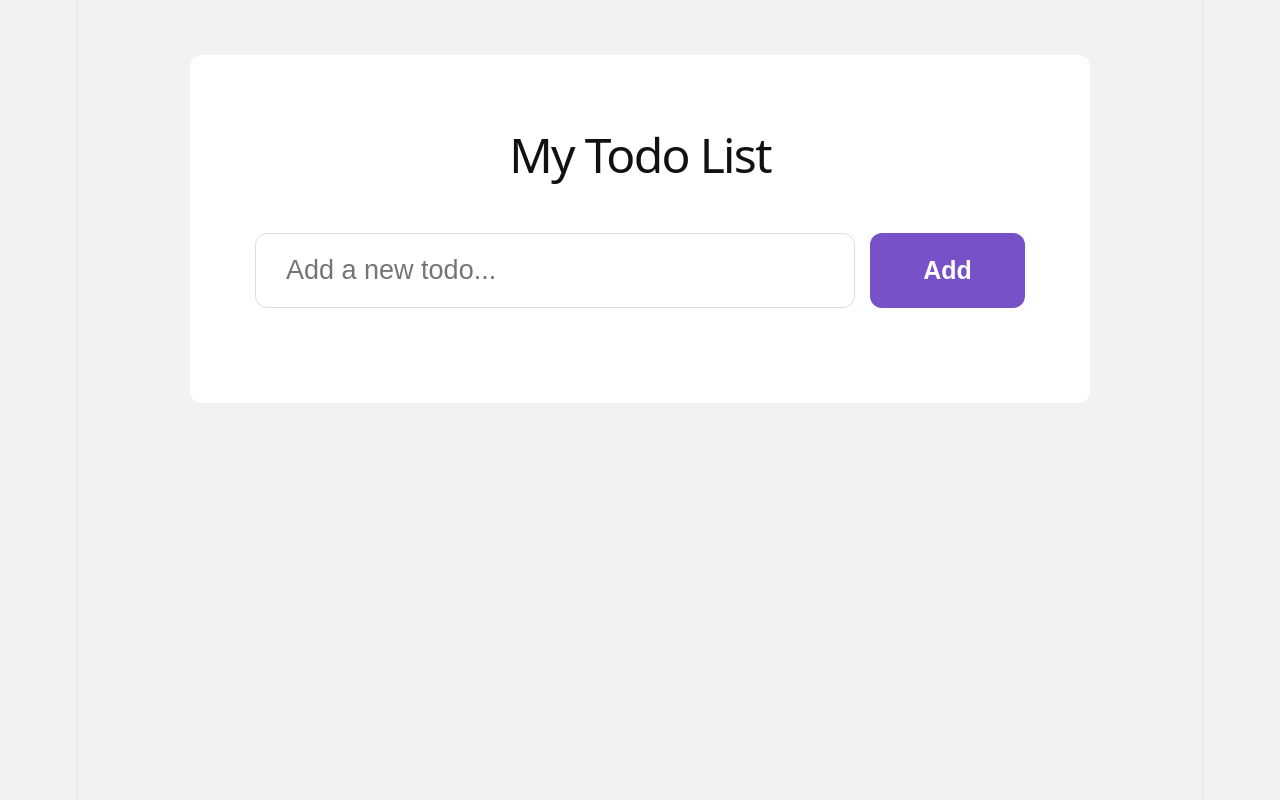
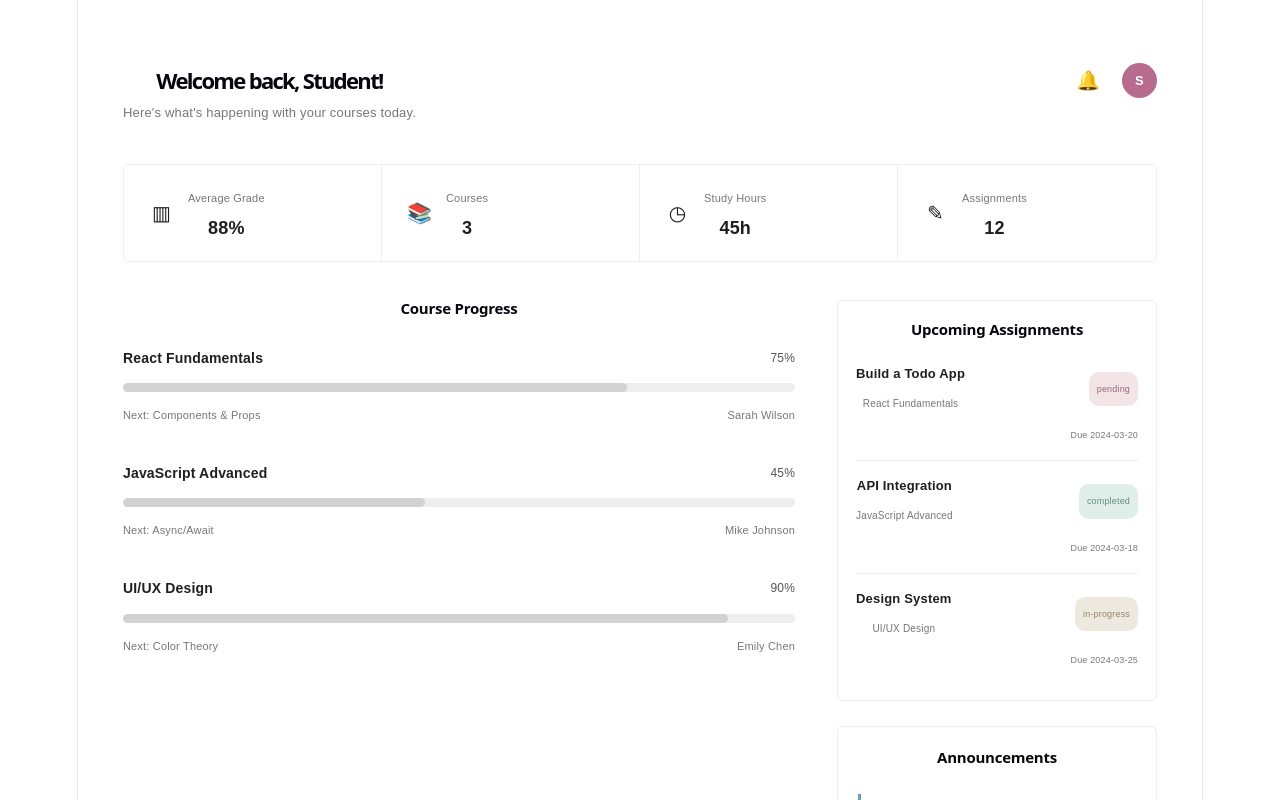
Before and after one commit to hanadaadn20-oss/react-exercise, a React (Vite) app: page / in a window 1280 px wide. Shown: the top 800 px of the page. Built offline with nearby package versions, Linux system fonts and the light colour scheme.

Commit message:
new commit

```diff
--- a/src/App.jsx
+++ b/src/App.jsx
@@ -1,38 +1,50 @@
-import { useState } from "react";
+import React from "react";
 
 function App() {
-  const [todos, setTodos] = useState([]);
-  const [input, setInput] = useState("");
+  const courses = [
+    {
+      name: "React Fundamentals",
+      progress: 75,
+      next: "Next: Components & Props",
+      teacher: "Sarah Wilson",
+    },
+    {
+      name: "JavaScript Advanced",
+      progress: 45,
+      next: "Next: Async/Await",
+      teacher: "Mike Johnson",
+    },
+    {
+      name: "UI/UX Design",
+      progress: 90,
+      next: "Next: Color Theory",
+      teacher: "Emily Chen",
+    },
+  ];
 
-  const addTodo = () => {
-    if (input.trim() === "") return;
-
-    const newTodo = {
-      id: Date.now(),
-      text: input,
-      completed: false,
-    };
-
-    setTodos([...todos, newTodo]);
-    setInput("");
-  };
-
-  const toggleTodo = (id) => {
-    setTodos(
-      todos.map((todo) =>
-        todo.id === id
-          ? { ...todo, completed: !todo.completed }
-          : todo
-      )
-    );
-  };
-
-  const deleteTodo = (id) => {
-    setTodos(todos.filter((todo) => todo.id !== id));
-  };
+  const assignments = [
+    {
+      title: "Build a Todo App",
+      course: "React Fundamentals",
+      status: "pending",
+      date: "Due 2024-03-20",
+    },
+    {
+      title: "API Integration",
+      course: "JavaScript Advanced",
+      status: "completed",
+      date: "Due 2024-03-18",
+    },
+    {
+      title: "Design System",
+      course: "UI/UX Design",
+      status: "in-progress",
+      date: "Due 2024-03-25",
+    },
+  ];
 
   return (
-    <>
+    <div className="app">
       <style>{`
         * {
           box-sizing: border-box;
@@ -41,176 +53,555 @@ function App() {
         }
 
         body {
-          font-family: Arial, sans-serif;
-          background: #f2f2f2;
+          font-family: Arial, Helvetica, sans-serif;
+          background: #ffffff;
+          color: #1f1f1f;
         }
 
-        .page {
+        .app {
+          width: 100%;
           min-height: 100vh;
-          padding: 55px 20px;
+          background: #fff;
         }
 
-        .todo-container {
-          max-width: 900px;
-          margin: auto;
-          background: white;
-          padding: 55px 65px;
-          border-radius: 12px;
+        .container {
+          width: 92%;
+          max-width: 1250px;
+          margin: 0 auto;
+          padding: 35px 0;
         }
 
-        h1 {
-          text-align: center;
-          font-size: 48px;
-          margin-bottom: 65px;
-          color: #111;
+        /* HEADER */
+
+        .header {
+          display: flex;
+          justify-content: space-between;
+          align-items: center;
+          margin-bottom: 38px;
         }
 
-        .input-area {
-          display: flex;
-          gap: 15px;
-          margin-bottom: 40px;
+        .welcome h1 {
+          font-size: 22px;
+          margin-bottom: 7px;
+          font-weight: 700;
         }
 
-        .input-area input {
-          flex: 1;
-          height: 75px;
-          padding: 0 30px;
-          border: 1px solid #ddd;
-          border-radius: 12px;
-          font-size: 27px;
-          outline: none;
+        .welcome p {
+          color: #777;
+          font-size: 13px;
         }
 
-        .add-btn {
-          width: 155px;
-          border: none;
-          border-radius: 12px;
-          background: #7651c7;
-          color: white;
-          font-size: 25px;
-          font-weight: bold;
-          cursor: pointer;
+        .header-right {
+          display: flex;
+          align-items: center;
+          gap: 22px;
         }
 
-        .todo-list {
-          display: flex;
-          flex-direction: column;
-          gap: 20px;
+        .bell {
+          font-size: 19px;
+          color: #555;
         }
 
-        .todo-item {
+        .profile {
+          width: 35px;
+          height: 35px;
+          border-radius: 50%;
+          background: #b76b8d;
+          color: white;
+          display: flex;
+          justify-content: center;
+          align-items: center;
+          font-size: 13px;
+          font-weight: bold;
+        }
+
+        /* STATS */
+
+        .stats {
+          display: grid;
+          grid-template-columns: repeat(4, 1fr);
+          border: 1px solid #eee;
+          border-radius: 5px;
+          margin-bottom: 38px;
+        }
+
+        .stat {
+          min-height: 85px;
           display: flex;
           align-items: center;
-          gap: 20px;
-          min-height: 65px;
-          font-size: 27px;
+          gap: 14px;
+          padding: 20px 25px;
+          border-right: 1px solid #eee;
         }
 
-        .checkbox {
-          width: 32px;
-          height: 32px;
-          cursor: pointer;
+        .stat:last-child {
+          border-right: none;
         }
 
-        .todo-text {
-          flex: 1;
+        .stat-icon {
+          font-size: 20px;
+          width: 25px;
+        }
+
+        .stat-label {
+          color: #777;
+          font-size: 11px;
+          margin-bottom: 4px;
+        }
+
+        .stat-value {
+          font-size: 18px;
+          font-weight: 700;
+        }
+
+        /* MAIN */
+
+        .main {
+          display: grid;
+          grid-template-columns: 2.1fr 1fr;
+          gap: 42px;
+        }
+
+        .section-title {
+          font-size: 15px;
+          font-weight: 700;
+          margin-bottom: 27px;
+        }
+
+        /* COURSES */
+
+        .course {
+          margin-bottom: 32px;
+        }
+
+        .course-top {
+          display: flex;
+          justify-content: space-between;
+          align-items: center;
+          margin-bottom: 12px;
+        }
+
+        .course-name {
+          font-size: 14px;
+          font-weight: 600;
+        }
+
+        .percentage {
+          font-size: 12px;
+          color: #555;
+        }
+
+        .progress-bg {
+          width: 100%;
+          height: 9px;
+          background: #eeeeee;
+          border-radius: 10px;
+          overflow: hidden;
+        }
+
+        .progress {
+          height: 100%;
+          background: #d2d2d2;
+          border-radius: 10px;
+        }
+
+        .course-bottom {
+          display: flex;
+          justify-content: space-between;
+          margin-top: 10px;
+          color: #777;
+          font-size: 11px;
+        }
+
+        /* RIGHT SIDE */
+
+        .right-section {
+          border: 1px solid #eee;
+          border-radius: 6px;
+          overflow: hidden;
+        }
+
+        .assignments {
+          padding: 0 18px 15px;
+        }
+
+        .assignment {
+          padding: 12px 0;
+          border-bottom: 1px solid #eee;
+        }
+
+        .assignment:last-child {
+          border-bottom: none;
+        }
+
+        .assignment-top {
+          display: flex;
+          justify-content: space-between;
+          align-items: center;
+          gap: 8px;
+        }
+
+        .assignment-title {
+          font-size: 13px;
+          font-weight: 600;
+        }
+
+        .assignment-course {
+          font-size: 10px;
+          color: #777;
+          margin-top: 4px;
+        }
+
+        .assignment-date {
+          font-size: 9px;
+          color: #777;
+          margin-top: 5px;
+          text-align: right;
+        }
+
+        .status {
+          font-size: 9px;
+          padding: 4px 8px;
+          border-radius: 10px;
+          white-space: nowrap;
+        }
+
+        .pending {
+          background: #f3e4e7;
+          color: #9b6872;
         }
 
         .completed {
-          text-decoration: line-through;
-          color: #777;
+          background: #dfeee9;
+          color: #668d80;
         }
 
-        .delete-btn {
-          border: none;
-          background: none;
-          color: #9b2929;
-          font-size: 23px;
-          cursor: pointer;
+        .in-progress {
+          background: #eee9df;
+          color: #958567;
         }
 
-        @media (max-width: 700px) {
-          .todo-container {
-            padding: 35px 20px;
+        /* ANNOUNCEMENTS */
+
+        .announcements {
+          margin-top: 25px;
+          border: 1px solid #eee;
+          border-radius: 6px;
+          padding: 22px 20px;
+        }
+
+        .announcement {
+          border-left: 3px solid #6a9bb8;
+          padding-left: 14px;
+          margin-bottom: 22px;
+        }
+
+        .announcement:last-child {
+          margin-bottom: 0;
+        }
+
+        .announcement h3 {
+          font-size: 13px;
+          margin-bottom: 7px;
+        }
+
+        .announcement p {
+          font-size: 11px;
+          color: #666;
+          margin-bottom: 5px;
+        }
+
+        .announcement small {
+          font-size: 9px;
+          color: #999;
+        }
+
+        /* RESPONSIVE */
+
+        @media (max-width: 900px) {
+          .container {
+            width: 90%;
           }
 
-          h1 {
-            font-size: 36px;
+          .stats {
+            grid-template-columns: repeat(2, 1fr);
           }
 
-          .input-area input {
-            font-size: 18px;
-            height: 58px;
-            padding: 0 15px;
+          .stat:nth-child(2) {
+            border-right: none;
           }
 
-          .add-btn {
-            width: 85px;
+          .stat:nth-child(1),
+          .stat:nth-child(2) {
+            border-bottom: 1px solid #eee;
+          }
+
+          .main {
+            grid-template-columns: 1fr;
+            gap: 35px;
+          }
+        }
+
+        @media (max-width: 600px) {
+          .container {
+            width: 92%;
+            padding: 25px 0;
+          }
+
+          .header {
+            margin-bottom: 28px;
+          }
+
+          .welcome h1 {
             font-size: 18px;
           }
 
-          .todo-item {
-            font-size: 19px;
+          .welcome p {
+            font-size: 11px;
+          }
+
+          .header-right {
+            gap: 12px;
+          }
+
+          .stats {
+            grid-template-columns: 1fr 1fr;
+          }
+
+          .stat {
+            padding: 15px;
+            min-height: 75px;
+          }
+
+          .stat-icon {
+            font-size: 16px;
+          }
+
+          .stat-label {
+            font-size: 9px;
+          }
+
+          .stat-value {
+            font-size: 15px;
+          }
+
+          .main {
+            gap: 30px;
+          }
+
+          .section-title {
+            margin-bottom: 22px;
+          }
+
+          .course-name {
+            font-size: 12px;
+          }
+
+          .course-bottom {
+            font-size: 9px;
+          }
+
+          .assignment-top {
+            align-items: flex-start;
+          }
+
+          .assignment-title {
+            font-size: 11px;
+          }
+
+          .assignment-course {
+            font-size: 9px;
+          }
+        }
+
+        @media (max-width: 400px) {
+          .stats {
+            grid-template-columns: 1fr;
+          }
+
+          .stat {
+            border-right: none !important;
+            border-bottom: 1px solid #eee;
+          }
+
+          .stat:last-child {
+            border-bottom: none;
+          }
+
+          .header {
+            align-items: flex-start;
+          }
+
+          .welcome h1 {
+            font-size: 16px;
           }
         }
       `}</style>
 
-      <div className="page">
-        <div className="todo-container">
+      <div className="container">
 
-          <h1>My Todo List</h1>
-
-          <div className="input-area">
-            <input
-              type="text"
-              placeholder="Add a new todo..."
-              value={input}
-              onChange={(e) => setInput(e.target.value)}
-              onKeyDown={(e) => {
-                if (e.key === "Enter") {
-                  addTodo();
-                }
-              }}
-            />
-
-            <button className="add-btn" onClick={addTodo}>
-              Add
-            </button>
+        {/* HEADER */}
+        <header className="header">
+          <div className="welcome">
+            <h1>Welcome back, Student!</h1>
+            <p>Here's what's happening with your courses today.</p>
           </div>
 
-          <div className="todo-list">
-            {todos.map((todo) => (
-              <div className="todo-item" key={todo.id}>
+          <div className="header-right">
+            <div className="bell">🔔</div>
+            <div className="profile">S</div>
+          </div>
+        </header>
 
-                <input
-                  className="checkbox"
-                  type="checkbox"
-                  checked={todo.completed}
-                  onChange={() => toggleTodo(todo.id)}
-                />
+        {/* STATS */}
+        <div className="stats">
 
-                <span
-                  className={`todo-text ${
-                    todo.completed ? "completed" : ""
-                  }`}
-                >
-                  {todo.text}
-                </span>
+          <div className="stat">
+            <div className="stat-icon">▥</div>
+            <div>
+              <div className="stat-label">Average Grade</div>
+              <div className="stat-value">88%</div>
+            </div>
+          </div>
 
-                <button
-                  className="delete-btn"
-                  onClick={() => deleteTodo(todo.id)}
-                >
-                  Delete
-                </button>
+          <div className="stat">
+            <div className="stat-icon">📚</div>
+            <div>
+              <div className="stat-label">Courses</div>
+              <div className="stat-value">3</div>
+            </div>
+          </div>
+
+          <div className="stat">
+            <div className="stat-icon">◷</div>
+            <div>
+              <div className="stat-label">Study Hours</div>
+              <div className="stat-value">45h</div>
+            </div>
+          </div>
+
+          <div className="stat">
+            <div className="stat-icon">✎</div>
+            <div>
+              <div className="stat-label">Assignments</div>
+              <div className="stat-value">12</div>
+            </div>
+          </div>
+
+        </div>
+
+        {/* MAIN */}
+        <div className="main">
+
+          {/* COURSE PROGRESS */}
+          <section>
+            <h2 className="section-title">Course Progress</h2>
+
+            {courses.map((course, index) => (
+              <div className="course" key={index}>
+
+                <div className="course-top">
+                  <div className="course-name">
+                    {course.name}
+                  </div>
+
+                  <div className="percentage">
+                    {course.progress}%
+                  </div>
+                </div>
+
+                <div className="progress-bg">
+                  <div
+                    className="progress"
+                    style={{ width: `${course.progress}%` }}
+                  ></div>
+                </div>
+
+                <div className="course-bottom">
+                  <span>{course.next}</span>
+                  <span>{course.teacher}</span>
+                </div>
 
               </div>
             ))}
-          </div>
+          </section>
+
+          {/* RIGHT */}
+          <aside>
+
+            <div className="right-section">
+
+              <h2
+                className="section-title"
+                style={{
+                  padding: "20px 18px 0",
+                  marginBottom: "10px"
+                }}
+              >
+                Upcoming Assignments
+              </h2>
+
+              <div className="assignments">
+
+                {assignments.map((assignment, index) => (
+                  <div className="assignment" key={index}>
+
+                    <div className="assignment-top">
+
+                      <div>
+                        <div className="assignment-title">
+                          {assignment.title}
+                        </div>
+
+                        <div className="assignment-course">
+                          {assignment.course}
+                        </div>
+                      </div>
+
+                      <span className={`status ${assignment.status}`}>
+                        {assignment.status === "in-progress"
+                          ? "in-progress"
+                          : assignment.status}
+                      </span>
+
+                    </div>
+
+                    <div className="assignment-date">
+                      {assignment.date}
+                    </div>
+
+                  </div>
+                ))}
+
+              </div>
+            </div>
+
+            {/* ANNOUNCEMENTS */}
+            <div className="announcements">
+
+              <h2 className="section-title">
+                Announcements
+              </h2>
+
+              <div className="announcement">
+                <h3>New Course Available</h3>
+                <p>Check out our new TypeScript course!</p>
+                <small>2 hours ago</small>
+              </div>
+
+              <div className="announcement">
+                <h3>Maintenance Notice</h3>
+                <p>Platform updates scheduled for tonight.</p>
+                <small>5 hours ago</small>
+              </div>
+
+            </div>
+
+          </aside>
 
         </div>
       </div>
-    </>
+    </div>
   );
 }
 
```
